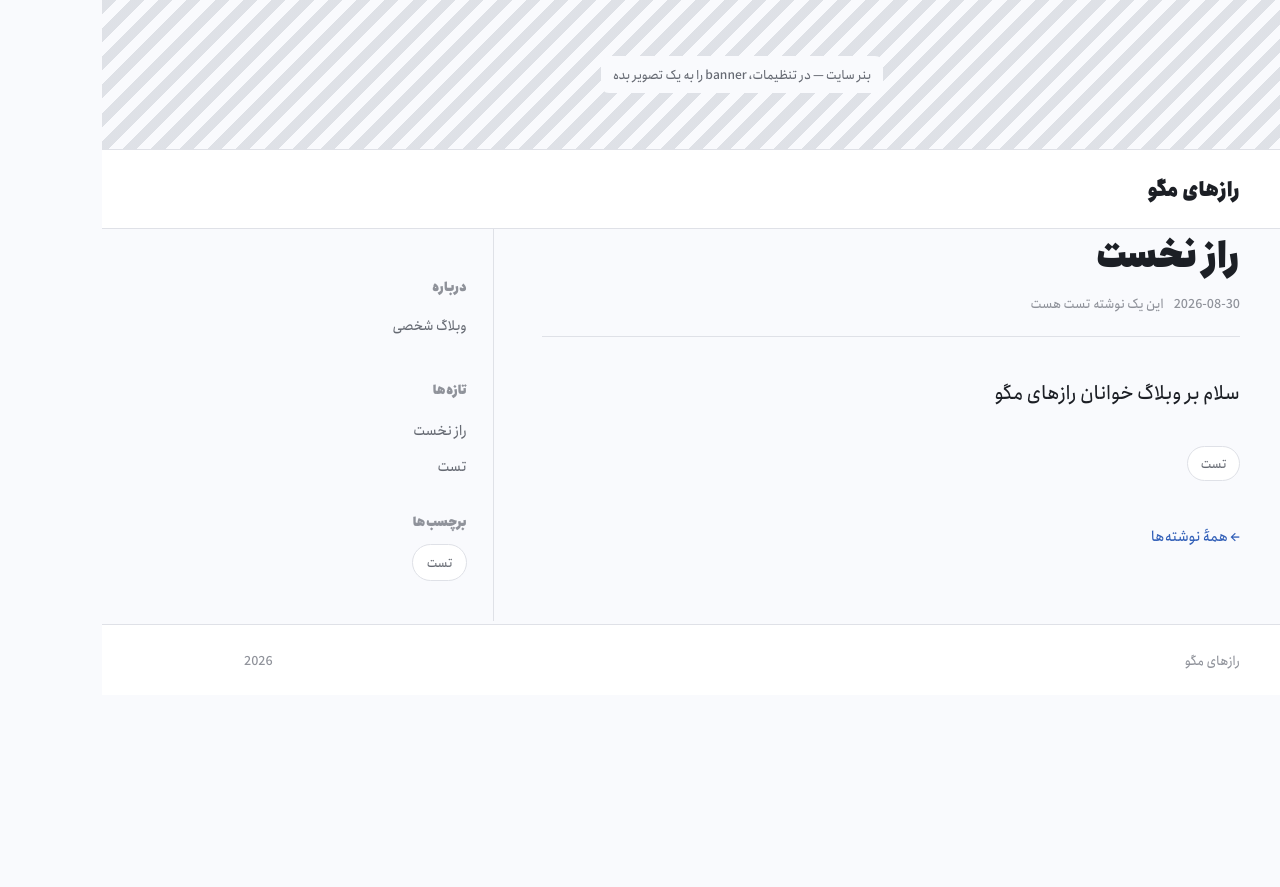
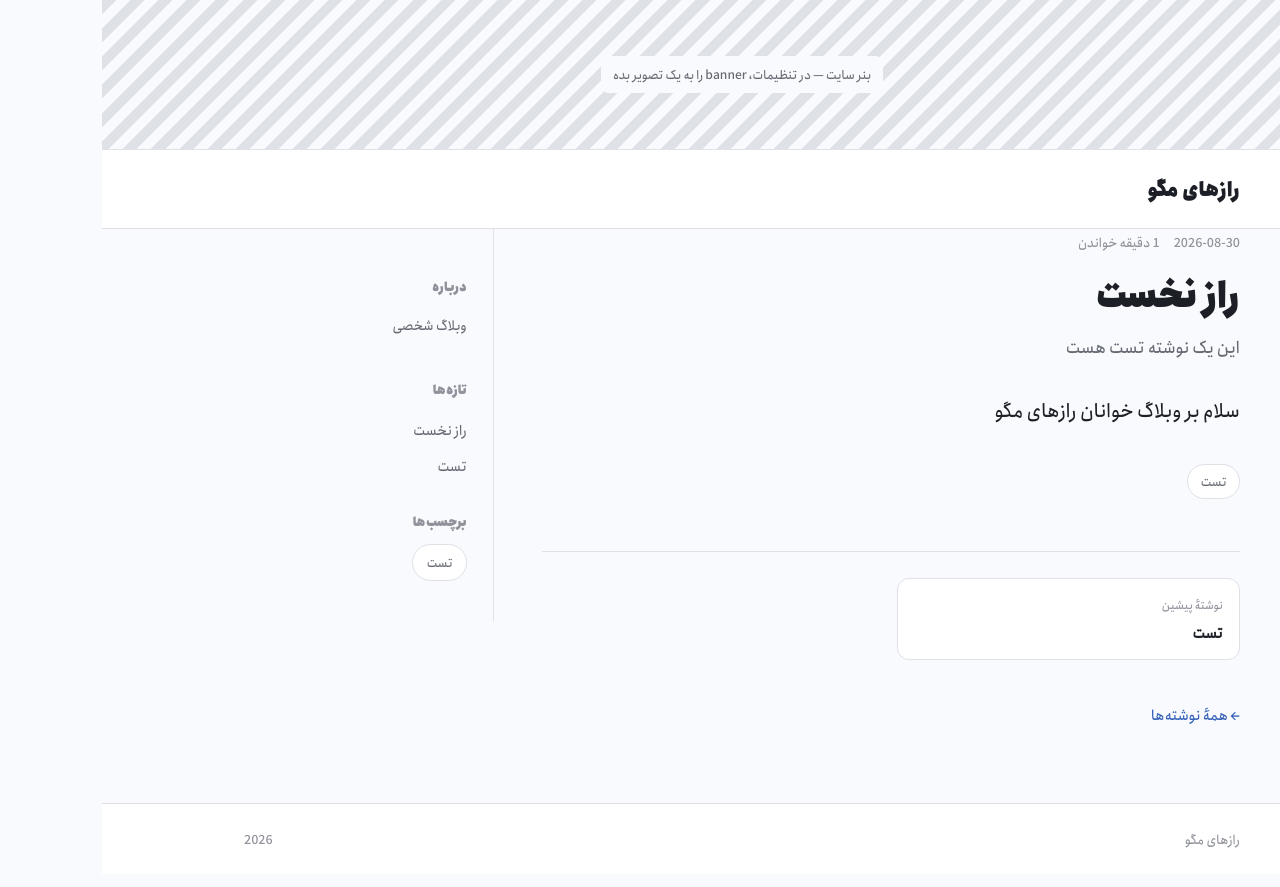
Before and after one commit to mashrajabmirza-a11y/razhaye-magoo, a Jekyll site: the page built from _posts/2026-08-30-kave.md, in a window 1280 px wide. Shown: the top 887 px of the page. Built offline with Jekyll 4.4.1, drawn with Linux system fonts in a browser that asks for light colours.

Commit message:
به‌روزرسانی قالب سایت: _layouts/post.html

```diff
--- a/_layouts/post.html
+++ b/_layouts/post.html
@@ -2,9 +2,18 @@
 layout: default
 ---
 <article class="entry">
+  <div class="kicker">
+    <span>{{ page.date | date: "%Y-%m-%d" }}</span>
+    <span>{{ content | number_of_words | divided_by: 200 | plus: 1 }} دقیقه خواندن</span>
+    {% if site.author %}<span>{{ site.author }}</span>{% endif %}
+  </div>
   <h1>{{ page.title }}</h1>
-  <div class="post-meta"><span>{{ page.date | date: "%Y-%m-%d" }}</span>{% if page.description %}<span>{{ page.description }}</span>{% endif %}</div>
+  {% if page.description %}<p class="lead">{{ page.description }}</p>{% endif %}
   <div class="body">{{ content }}</div>
   {% if page.tags.size > 0 %}<div class="tags">{% for t in page.tags %}<span>{{ t }}</span>{% endfor %}</div>{% endif %}
+  <div class="postnav">
+    {% if page.next %}<a href="{{ page.next.url | relative_url }}"><span>نوشتهٔ بعدی</span><strong>{{ page.next.title }}</strong></a>{% endif %}
+    {% if page.previous %}<a href="{{ page.previous.url | relative_url }}"><span>نوشتهٔ پیشین</span><strong>{{ page.previous.title }}</strong></a>{% endif %}
+  </div>
   <a class="back" href="{{ '/' | relative_url }}">← همهٔ نوشته‌ها</a>
 </article>
```
